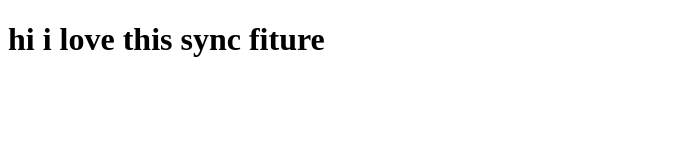
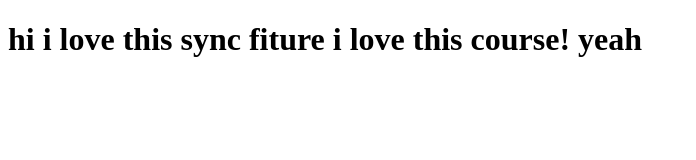
Before and after one commit to WaitingZhan/Coursera-AngularJS, a plain HTML site: page index.html in a window 1280 px wide. Shown: the whole page, without its empty margins (0-696 px from the left). Drawn offline with Linux system fonts and the light colour scheme.

Commit message:
new version of file

```diff
--- a/index.html
+++ b/index.html
@@ -5,6 +5,6 @@
     <title></title>
   </head>
   <body>
-<h1>hi i love this sync fiture</h1>
+<h1>hi i love this sync fiture i love this course! yeah</h1>
   </body>
 </html>
```
